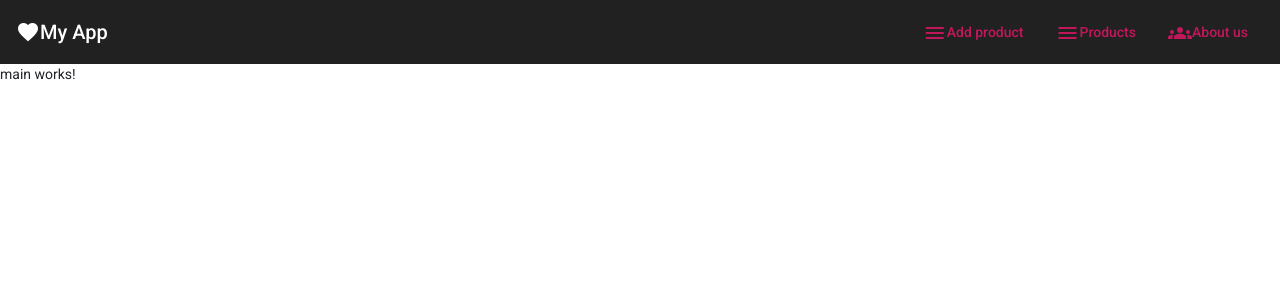
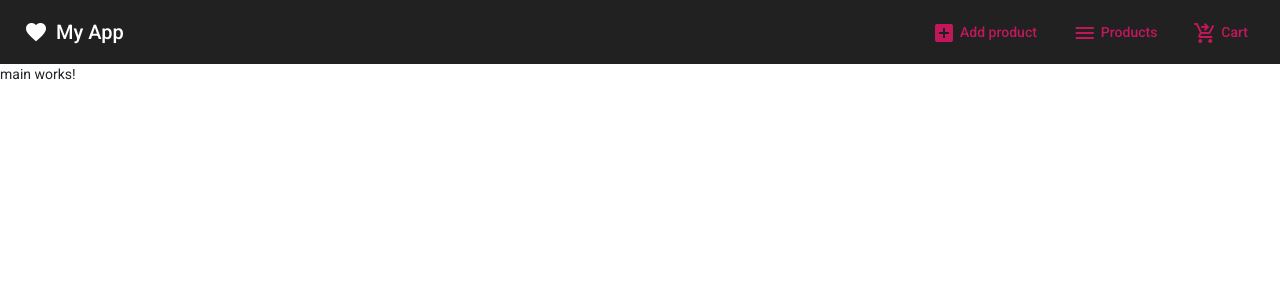
Before and after one commit to DZz1358/angular-shop, an Angular app: page / in a window 1280 px wide. Shown: the top 300 px of the page. Built offline with nearby package versions, Linux system fonts and the light colour scheme.

Commit message:
added method for local add product

```diff
--- a/src/app/app.module.ts
+++ b/src/app/app.module.ts
@@ -23,6 +23,8 @@ import { AddProductModalComponent } from './components/add-product-modal/add-pro
 import { FormsModule, ReactiveFormsModule } from '@angular/forms';
 import { MatInputModule } from '@angular/material/input';
 import { MatSelectModule } from '@angular/material/select';
+import { AddProductService } from './services/add-product.service';
+import { ProductsService } from './services/products.service';
 
 
 @NgModule({
@@ -51,7 +53,7 @@ import { MatSelectModule } from '@angular/material/select';
     MatInputModule,
     MatSelectModule
   ],
-  providers: [ProductsResolver],
+  providers: [ProductsResolver, AddProductService, ProductsService],
   bootstrap: [AppComponent]
 })
 export class AppModule { }
--- a/src/app/components/add-product-modal/add-product-modal.component.ts
+++ b/src/app/components/add-product-modal/add-product-modal.component.ts
@@ -1,6 +1,7 @@
 import { Component, Inject, OnInit } from '@angular/core';
 import { FormControl, FormGroup } from '@angular/forms';
 import { MAT_DIALOG_DATA, MatDialogRef } from '@angular/material/dialog';
+import { AddProductService } from 'src/app/services/add-product.service';
 import { ProductsService } from 'src/app/services/products.service';
 
 @Component({
@@ -9,11 +10,11 @@ import { ProductsService } from 'src/app/services/products.service';
   styleUrls: ['./add-product-modal.component.scss']
 })
 export class AddProductModalComponent implements OnInit {
+
   public form: FormGroup = new FormGroup({
     title: new FormControl(''),
     price: new FormControl(''),
     description: new FormControl(''),
-    image: new FormControl(''),
     category: new FormControl(''),
   })
 
@@ -39,21 +40,23 @@ export class AddProductModalComponent implements OnInit {
   constructor(
     public dialogRef: MatDialogRef<AddProductModalComponent>,
     private productService: ProductsService,
+    private addProductService: AddProductService,
     @Inject(MAT_DIALOG_DATA) public data: any,
   ) { }
 
-  onClose(): void {
-    this.dialogRef.close();
-  }
 
   ngOnInit(): void {
-
   }
 
   public onSubmit(form: any) {
-    this.productService.addProduct(form.value).subscribe(
+    const data = {
+      ...form.value,
+      image: 'assets/images/кіт.jpg'
+    }
+    this.productService.addProduct(data).subscribe(
       (response) => {
         console.log('Product added successfully:', response);
+        this.addProductService.setData(response)
         this.onClose();
       },
       (error) => {
@@ -62,4 +65,9 @@ export class AddProductModalComponent implements OnInit {
     );
   }
 
+  onClose(): void {
+    this.dialogRef.close(this.form.value);
+  }
+
+
 }
--- a/src/app/components/header/header.component.html
+++ b/src/app/components/header/header.component.html
@@ -1,6 +1,6 @@
 <mat-toolbar class="d-flex justify-content-between">
   <div class="d-flex align-items-center" routerLink="/">
-    <mat-icon>favorite</mat-icon>
+    <mat-icon class="mx-2">favorite</mat-icon>
     <span>My App</span>
   </div>
   <div class="d-flex">
@@ -11,16 +11,16 @@
       (click)="openDialog()"
       *ngIf="canEdit"
     >
-      <mat-icon>menu</mat-icon>
+      <mat-icon class="mx-1">add_box</mat-icon>
       <span>Add product</span>
     </button>
     <button mat-button color="primary" routerLink="/products">
-      <mat-icon>menu</mat-icon>
+      <mat-icon class="mx-1">menu</mat-icon>
       <span>Products</span>
     </button>
     <button mat-button color="primary" routerLink="/about-us">
-      <mat-icon>groups</mat-icon>
-      <span>About us</span>
+      <mat-icon class="mx-1">shopping_cart_checkout</mat-icon>
+      <span>Cart</span>
     </button>
   </div>
 </mat-toolbar>
--- a/src/app/components/header/header.component.ts
+++ b/src/app/components/header/header.component.ts
@@ -1,6 +1,7 @@
 import { Component, OnInit } from '@angular/core';
 import { MatDialog } from '@angular/material/dialog';
 import { AddProductModalComponent } from '../add-product-modal/add-product-modal.component';
+import { AddProductService } from 'src/app/services/add-product.service';
 
 @Component({
   selector: 'app-header',
@@ -11,7 +12,8 @@ export class HeaderComponent implements OnInit {
 
   public canEdit: boolean = true;
 
-  constructor(public dialog: MatDialog) { }
+  constructor(public dialog: MatDialog, private addProductService: AddProductService,
+  ) { }
 
   ngOnInit(): void {
   }
@@ -21,10 +23,12 @@ export class HeaderComponent implements OnInit {
       width: '450px',
     });
 
-    // dialogRef.afterClosed().subscribe(result => {
-    //   console.log('The dialog was closed');
-    //   this.animal = result;
-    // });
+    dialogRef.afterClosed().subscribe((data) => {
+    });
+  }
+
+  postProduct() {
+
   }
 
 }
--- a/src/app/components/product-info/product-info.component.html
+++ b/src/app/components/product-info/product-info.component.html
@@ -7,7 +7,7 @@
       class="card-img px-2"
     />
   </div>
-  <div class="col-5 px-3">
+  <div class="col-5 mx-3 px-3">
     <h1 class="fw-bold">{{ product.title | uppercase }}</h1>
     <hr>
     <h3>{{ product.description }}</h3>
--- a/src/app/components/products-list/products-list.component.ts
+++ b/src/app/components/products-list/products-list.component.ts
@@ -1,7 +1,8 @@
-import { Component, OnInit } from '@angular/core';
+import { Component, OnChanges, OnInit, SimpleChanges } from '@angular/core';
 import { Router } from '@angular/router';
 import { Subscription } from 'rxjs';
 import { IProduct } from 'src/app/models/product.interface';
+import { AddProductService } from 'src/app/services/add-product.service';
 import { ProductsService } from 'src/app/services/products.service';
 
 @Component({
@@ -13,15 +14,22 @@ export class ProductsListComponent implements OnInit {
 
   productsList!: IProduct[];
   productsSubscription!: Subscription;
+  newProduct!: any;
 
   constructor(
     private productService: ProductsService,
-    private router: Router) { }
+    private addProductService: AddProductService,
+  ) { }
+
 
   ngOnInit(): void {
+    this.addProductService.getData().subscribe((data) => {
+      this.newProduct = data;
+      this.productsList.push(this.newProduct)
+    });
+
     this.productsSubscription = this.productService.getProducts().subscribe((data: any) => {
       this.productsList = data;
-      console.log('productList', this.productsList);
     });
   };
 
--- /dev/null
+++ b/src/app/services/add-product.service.ts
@@ -0,0 +1,19 @@
+import { Injectable } from '@angular/core';
+import { Subject } from 'rxjs';
+
+@Injectable({
+  providedIn: 'root'
+})
+export class AddProductService {
+
+  private dataSubject = new Subject<any>();
+
+  setData(data: any) {
+    this.dataSubject.next(data);
+  }
+
+  getData() {
+    return this.dataSubject.asObservable();
+  }
+
+}
```
Also changed, not shown: src/assets/images/кіт.jpg (added).
